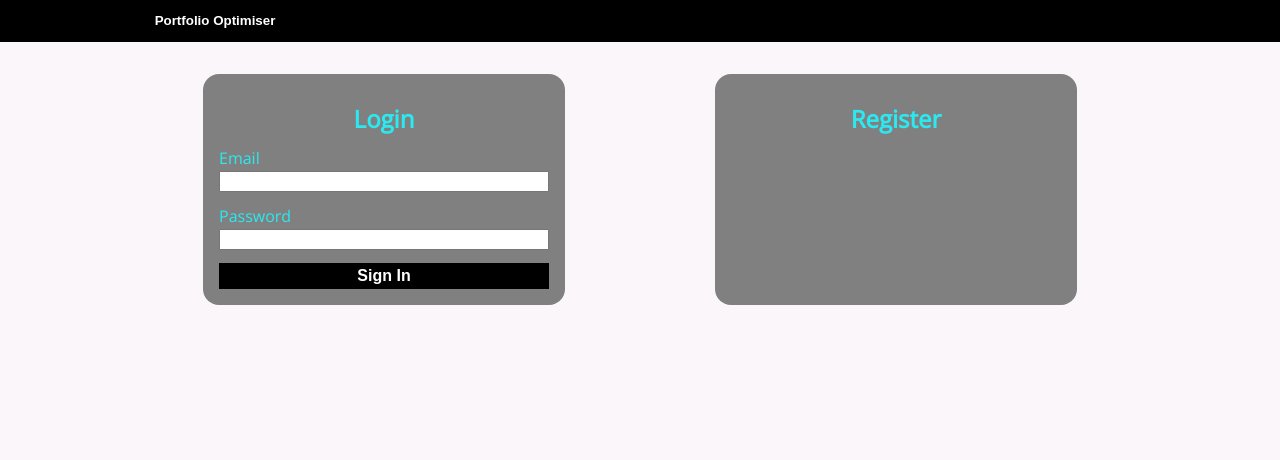
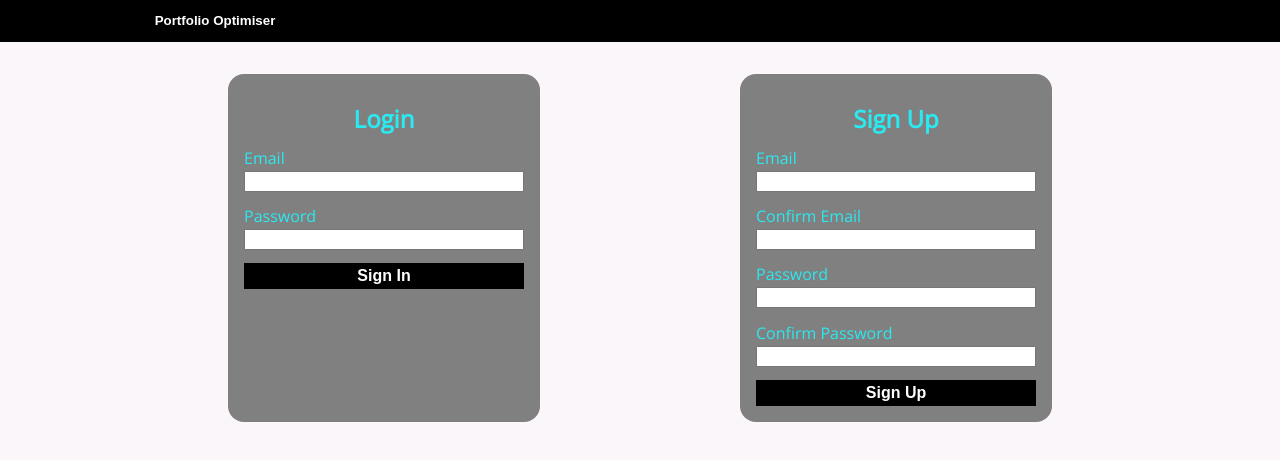
Before and after one commit to alantollett/Portfolio-Front-End, a React (Create React App) app: page / in a window 1280 px wide. Shown: the top 460 px of the page. Built offline with nearby package versions, Linux system fonts and the light colour scheme.

Commit message:
Added a register form

```diff
--- a/src/components/pages/Account/AccountPage.js
+++ b/src/components/pages/Account/AccountPage.js
@@ -15,7 +15,7 @@ export default class AccountPage extends React.Component {
             <div className="account wrapper">
                 <div className="grid">
                     <LoginForm setToken={setToken} displayError={displayError} displaySuccess={displaySuccess}/>
-                    <RegisterForm/>
+                    <RegisterForm displayError={displayError} displaySuccess={displaySuccess}/>
                 </div>
             </div>
         );
--- a/src/components/pages/Account/RegisterForm.js
+++ b/src/components/pages/Account/RegisterForm.js
@@ -1,15 +1,78 @@
 import React from 'react';
+import axios from 'axios';
 
-export default class LoginForm extends React.Component {
+export default class RegisterForm extends React.Component {
     constructor(props) {
         super(props);
-        this.state = { };
+        this.state = {
+            email: null,
+            email2: null,
+            password: null,
+            password2: null,
+        };
+    }
+
+    handleChange = (e) => {
+        this.setState({[e.target.name]: e.target.value});
+    }
+
+    registerUser = (e) => {
+        e.preventDefault();
+        const {password, password2, email, email2} = this.state;
+        const {displayError, displaySuccess} = this.props;
+
+        // validate form inputs
+        var passwordRegex = new RegExp("^(?=.*[a-z])(?=.*[A-Z])(?=.*[0-9])(?=.*[!@#$%^&*])(?=.{8,})");
+        if(password == null) return displayError("You must enter a password");
+        if(password2 == null) return displayError("You must confirm your password");
+        if(password !== password2) return displayError("Passwords must match.");
+        if(!passwordRegex.test(password)) return displayError("Your password must: \n- contain at least one uppercase character, \n- contain at least one lowercase character, \n- contain at least one number, \n- be at least 8 characters long.");
+        if(email == null) return displayError("You must enter an email.");
+        if(email2 == null) return displayError("You must confirm your email.");
+
+        // create a user object from the form
+        const user = {
+            email: this.state.email,
+            password: this.state.password
+        };
+
+        // post the form data to /register.
+        // the server then sends an email to the user with a verification link.
+        axios.post(`localhost:5000/register`, {user}, {crossDomain: true})
+        .then((res) => {
+            displaySuccess('Please check your email to verify your account.');
+        }).catch(err => {
+            console.log(err);
+            const status = err.response.status;
+
+            if(status === 409){
+                displayError('An account with that email address already exists.');
+            }else if(status === 500){
+                displayError('Internal Server Error, please contact alantollett@outlook.com.');
+            }
+        });
     }
 
     render = () => {
         return (
             <div className="grid-item">
-                <h1>Register</h1>
+                <h1>Sign Up</h1>
+
+                <form onSubmit={this.registerUser}>
+                    <label>Email</label>
+                    <input type="email" name="email" onChange={this.handleChange}/>
+
+                    <label>Confirm Email</label>
+                    <input type="email2" name="email2" onChange={this.handleChange}/>
+
+                    <label>Password</label>
+                    <input type="password" name="password" onChange={this.handleChange}/>
+
+                    <label>Confirm Password</label>
+                    <input type="password" name="password2" onChange={this.handleChange}/>
+
+                    <input type="submit" value="Sign Up"/>
+                </form>
             </div>
         )
     }
--- a/src/styles.scss
+++ b/src/styles.scss
@@ -79,11 +79,11 @@ nav {
     .grid {
         display: grid;
         justify-items: center;
-        grid-template-columns: repeat(auto-fit, minmax(350px, 1fr));
+        grid-template-columns: repeat(auto-fit, minmax(375px, 1fr));
 
         .grid-item{
-            width: 330px;
-            margin-bottom: 20px;
+            width: 280px;
+            margin-bottom: 2em;
             background-color: grey;
             border-radius: 1em;
             text-align: center;
```
Also changed, not shown: 1 other file (tests, documents, lock files or other folders).
